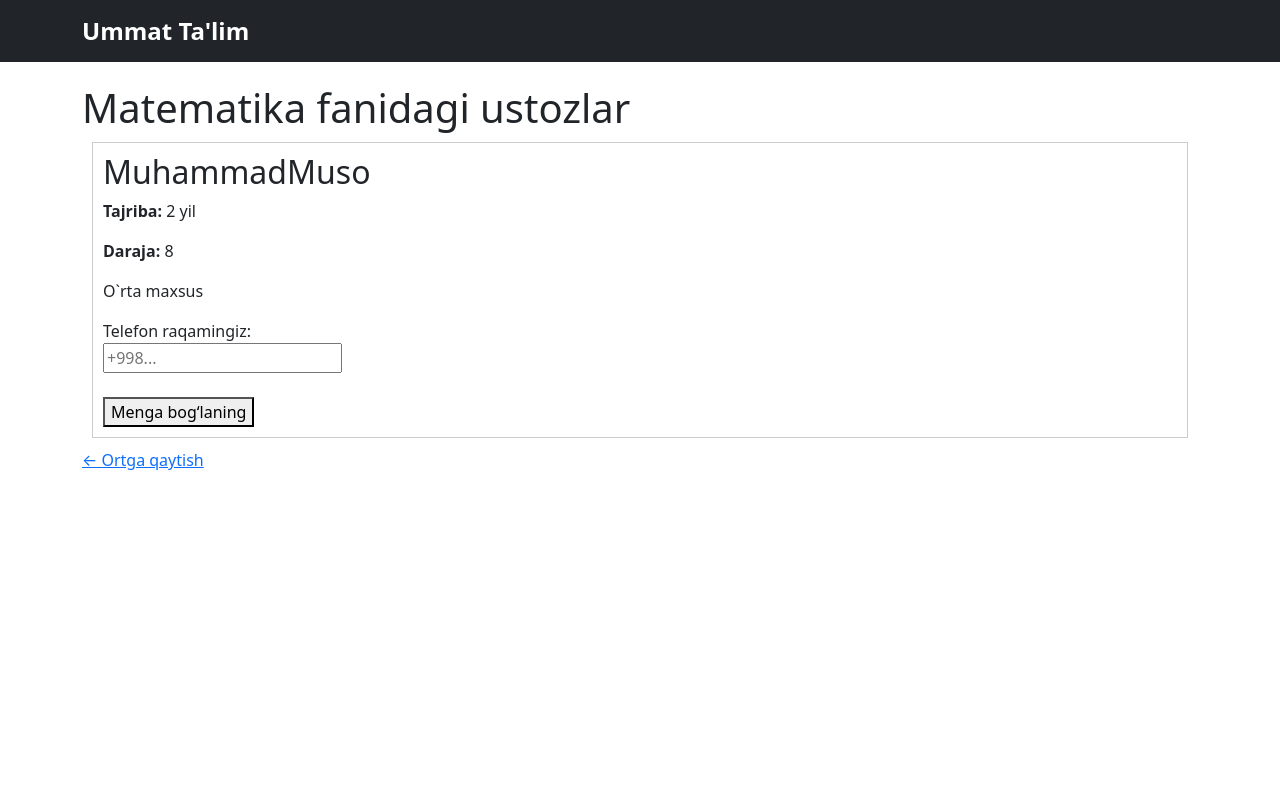
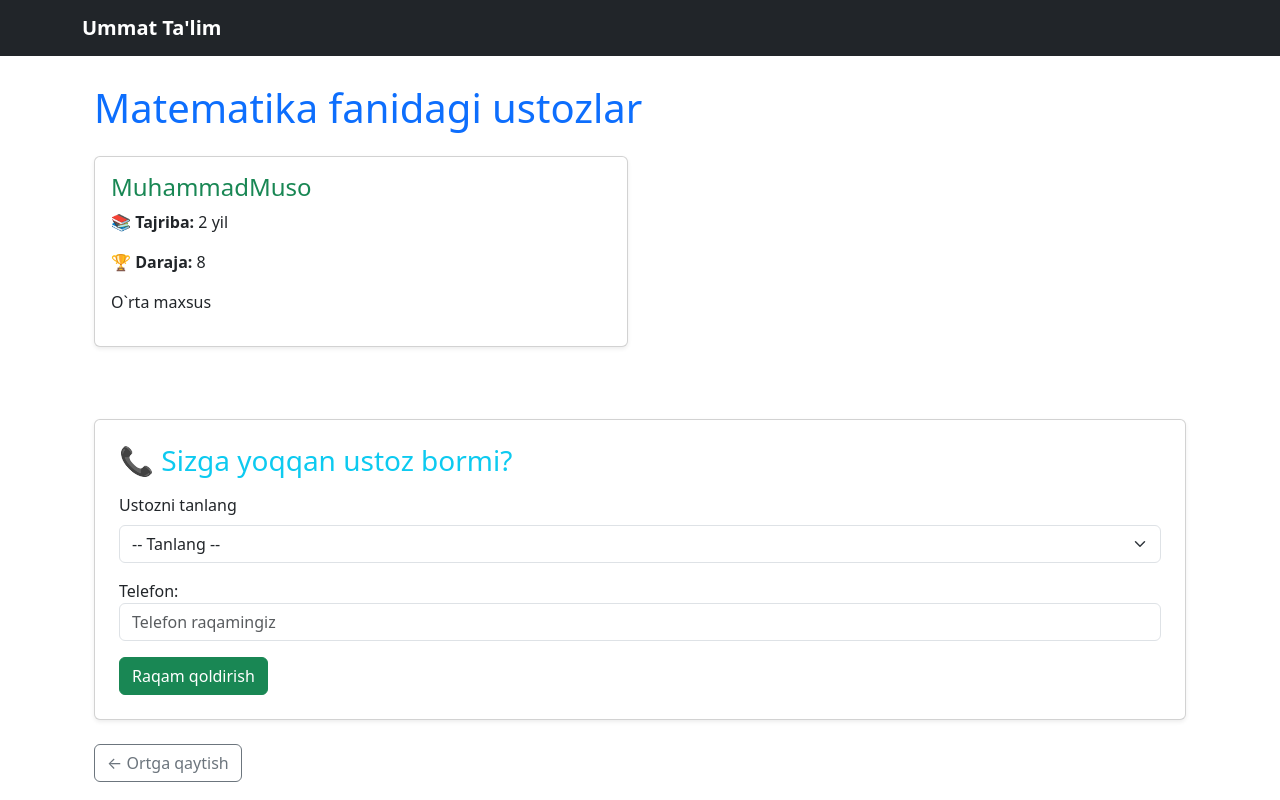
Before and after one commit to muhammadmusoabdukadirov/Markaz-uchun-loyiha, a Django app: page /fan/1/ in a window 1280 px wide. Run offline with Django 5.2, Linux system fonts and the light colour scheme; data comes from the database, SQL or seed files in the repository; both versions use the stored data as it was after the commit.

```diff
--- /dev/null
+++ b/core/forms.py
@@ -0,0 +1,10 @@
+from django import forms
+from .models import Aloqa
+
+class AloqaForm(forms.ModelForm):
+    class Meta:
+        model = Aloqa
+        fields = ['telefon']
+        widgets = {
+            'telefon': forms.TextInput(attrs={'class': 'form-control', 'placeholder': 'Telefon raqamingiz'}),
+        }
--- a/core/templates/core/base.html
+++ b/core/templates/core/base.html
@@ -15,6 +15,9 @@
         }
     </style>
 </head>
+<!-- Bootstrap CSS -->
+<link href="https://cdn.jsdelivr.net/npm/bootstrap@5.3.2/dist/css/bootstrap.min.css" rel="stylesheet">
+
 <body>
 
     <!-- Navbar -->
--- a/core/templates/core/ustozlar.html
+++ b/core/templates/core/ustozlar.html
@@ -1,49 +1,56 @@
 {% extends 'core/base.html' %}
-{% block title %}Fanlar{% endblock %}
-
+{% block title %}{{ fan.nomi }} ustozlari{% endblock %}
 
 {% block content %}
-   <!DOCTYPE html>
-<html>
-<head>
-    <title>{{ fan.nomi }} ustozlari</title>
-</head>
-<body>
-    <h1>{{ fan.nomi }} fanidagi ustozlar</h1>
+<div class="container">
+    <h1 class="mb-4 text-primary">{{ fan.nomi }} fanidagi ustozlar</h1>
 
-    <!-- Xabarlar (messages) chiqishi uchun -->
     {% if messages %}
-        <ul>
+        <div class="mb-3">
             {% for message in messages %}
-                <li style="color: {% if message.tags == 'success' %}green{% elif message.tags == 'warning' %}orange{% else %}gray{% endif %};">
+                <div class="alert alert-{{ message.tags }}">
                     {{ message }}
-                </li>
+                </div>
             {% endfor %}
-        </ul>
+        </div>
     {% endif %}
 
-    <!-- Har bir ustoz haqida ma'lumot va forma -->
-    {% for ustoz in ustozlar %}
-        <div style="border: 1px solid #ccc; margin: 10px; padding: 10px;">
-            <h2>{{ ustoz.ism }}</h2>
-            <p><strong>Tajriba:</strong> {{ ustoz.tajriba_yil }} yil</p>
-            <p><strong>Daraja:</strong> {{ ustoz.daraja }}</p>
-            <p>{{ ustoz.tavsif }}</p>
+    <div class="row">
+        {% for ustoz in ustozlar %}
+        <div class="col-md-6 mb-4">
+            <div class="card shadow-sm h-100">
+                <div class="card-body">
+                    <h4 class="card-title text-success">{{ ustoz.ism }}</h4>
+                    <p><strong>📚 Tajriba:</strong> {{ ustoz.tajriba_yil }} yil</p>
+                    <p><strong>🏆 Daraja:</strong> {{ ustoz.daraja }}</p>
+                    <p>{{ ustoz.tavsif }}</p>
+                </div>
+            </div>
+        </div>
+        {% empty %}
+        <p class="text-muted">Bu fandan hozircha ustoz mavjud emas.</p>
+        {% endfor %}
+    </div>
 
-            <form method="POST">
-                {% csrf_token %}
-                <input type="hidden" name="ustoz_id" value="{{ ustoz.id }}">
-                <label>Telefon raqamingiz:</label><br>
-                <input type="text" name="tel" placeholder="+998..." required><br><br>
-                <button type="submit">Menga bog‘laning</button>
-            </form>
-        </div>
-    {% empty %}
-        <p>Bu fandan hozircha ustoz mavjud emas.</p>
-    {% endfor %}
+    <!-- Aloqa formasi -->
+    <div class="card mt-5 p-4 shadow-sm">
+        <h3 class="mb-3 text-info">📞 Sizga yoqqan ustoz bormi?</h3>
+        <form method="post">
+            {% csrf_token %}
+            <div class="mb-3">
+                <label for="ustoz_id" class="form-label">Ustozni tanlang</label>
+                <select name="ustoz_id" id="ustoz_id" class="form-select" required>
+                    <option value="">-- Tanlang --</option>
+                    {% for ustoz in ustozlar %}
+                        <option value="{{ ustoz.id }}">{{ ustoz.ism }}</option>
+                    {% endfor %}
+                </select>
+            </div>
+            {{ form.as_p }}
+            <button type="submit" class="btn btn-success">Raqam qoldirish</button>
+        </form>
+    </div>
 
-    <p><a href="/">← Ortga qaytish</a></p>
-</body>
-</html>
-
+    <p class="mt-4"><a href="/" class="btn btn-outline-secondary">← Ortga qaytish</a></p>
+</div>
 {% endblock %}
--- a/core/urls.py
+++ b/core/urls.py
@@ -11,4 +11,6 @@ urlpatterns = [
     path('admin-dashboard/ustozlar/delete/<int:ustoz_id>/', views.ustoz_ochirish, name='ustoz_ochirish'),
     path('admin-dashboard/fanlar/edit/<int:fan_id>/', views.fan_ozgartirish, name='fan_ozgartirish'),
     path('admin-dashboard/ustozlar/edit/<int:ustoz_id>/', views.ustoz_ozgartirish, name='ustoz_ozgartirish'),
+    path('aloqalar/', views.aloqalar, name='aloqalar'),
+
 ]
--- a/core/views.py
+++ b/core/views.py
@@ -2,29 +2,32 @@ from django.shortcuts import render, get_object_or_404, redirect, redirect
 from .models import Fan, Ustoz, Aloqa
 from django.contrib import messages
 from django.contrib.auth.decorators import login_required
+from .forms import AloqaForm
 
 
 def home(request):
     fanlar = Fan.objects.all()
     return render(request, 'core/fanlar.html', {'fanlar': fanlar})
 
+
 def ustozlar(request, fan_id):
     fan = get_object_or_404(Fan, id=fan_id)
     ustozlar = Ustoz.objects.filter(fan=fan).order_by('-daraja')
 
-    if request.method == "POST":
-        tel = request.POST.get('tel')
+    if request.method == 'POST':
         ustoz_id = request.POST.get('ustoz_id')
+        ustoz = get_object_or_404(Ustoz, id=ustoz_id)
+        form = AloqaForm(request.POST)
+        if form.is_valid():
+            aloqa = form.save(commit=False)
+            aloqa.ustoz = ustoz
+            aloqa.save()
+            messages.success(request, "Raqamingiz muvaffaqiyatli qabul qilindi!")
+            return redirect('ustozlar', fan_id=fan_id)
+    else:
+        form = AloqaForm()
 
-        if tel and ustoz_id:
-            Aloqa.objects.create(telefon=tel, ustoz_id=ustoz_id)
-            messages.success(request, "Xabaringiz muvaffaqiyatli yuborildi! Tez orada aloqaga chiqamiz.")
-        else:
-            messages.warning(request, "Iltimos, telefon raqamingizni to‘liq kiriting!")
-
-        return redirect(request.path_info)
-
-    return render(request, 'core/ustozlar.html', {'fan': fan, 'ustozlar': ustozlar})
+    return render(request, 'core/ustozlar.html', {'fan': fan, 'ustozlar': ustozlar, 'form': form})
 
 
 @login_required
@@ -113,3 +116,8 @@ def ustoz_ozgartirish(request, ustoz_id):
         return redirect('ustozlar_boshqaruv')
 
     return render(request, 'core/ustoz_ozgartirish.html', {'ustoz': ustoz, 'fanlar': fanlar})
+
+
+def aloqalar(request):
+    aloqalar = Aloqa.objects.select_related('ustoz__fan').order_by('-sana')
+    return render(request, 'core/aloqalar.html', {'aloqalar': aloqalar})
```
Also changed, not shown: core/templates/core/admin_dashboard.html (+11 -0 lines), core/templates/core/aloqalar.html (added, +33 -0 lines), core/templates/core/fanlar.html (+13 -8 lines), core/templates/core/fanlar_boshqaruv.html (+29 -26 lines), db.sqlite3.
